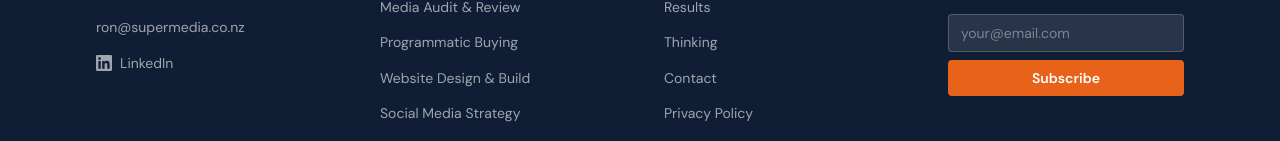
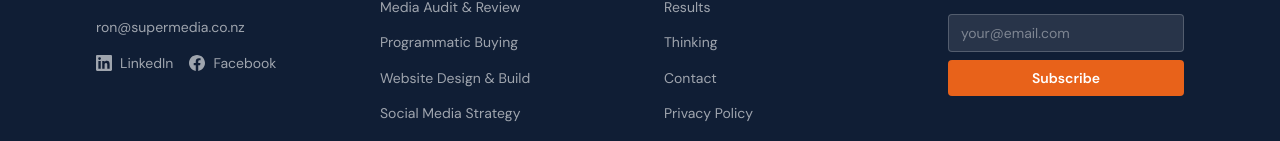
Before and after one commit to ron571/supermedia-website, a Next.js app: page / in a window 1280 px wide. Shown: the part 8045-8186 px from the top of the page. Built offline with nearby package versions, Linux system fonts and the light colour scheme; no server answers.

Commit message:
feat: add Facebook link to footer, update schema sameAs

```diff
--- a/src/app/(main)/page.tsx
+++ b/src/app/(main)/page.tsx
@@ -31,7 +31,7 @@ const jsonLd = {
         name: "Ron Sneddon",
         jobTitle: "Founder & Independent Media Consultant",
         url: "https://supermedia.co.nz/about",
-        sameAs: ["https://linkedin.com/in/ron-sneddon"],
+        sameAs: ["https://linkedin.com/in/ron-sneddon", "https://www.facebook.com/supermedialtd/"],
       },
       areaServed: {
         "@type": "Country",
--- a/src/components/Footer.tsx
+++ b/src/components/Footer.tsx
@@ -37,16 +37,28 @@ export default function Footer() {
             >
               ron@supermedia.co.nz
             </a>
+            <div className="mt-4 flex items-center gap-4">
               <a
                 href="https://linkedin.com/in/ron-sneddon"
                 target="_blank"
                 rel="noopener noreferrer"
-              className="mt-4 inline-flex items-center gap-2 text-sm text-white/60 hover:text-white transition-colors"
+                className="inline-flex items-center gap-2 text-sm text-white/60 hover:text-white transition-colors"
                 aria-label="Ron Sneddon on LinkedIn"
               >
                 <LinkedInIcon />
                 LinkedIn
               </a>
+              <a
+                href="https://www.facebook.com/supermedialtd/"
+                target="_blank"
+                rel="noopener noreferrer"
+                className="inline-flex items-center gap-2 text-sm text-white/60 hover:text-white transition-colors"
+                aria-label="Super Media on Facebook"
+              >
+                <FacebookIcon />
+                Facebook
+              </a>
+            </div>
           </div>
 
           {/* Col 2 — Services */}
@@ -140,6 +152,20 @@ export default function Footer() {
   );
 }
 
+function FacebookIcon() {
+  return (
+    <svg
+      width="16"
+      height="16"
+      viewBox="0 0 24 24"
+      fill="currentColor"
+      aria-hidden="true"
+    >
+      <path d="M24 12.073c0-6.627-5.373-12-12-12s-12 5.373-12 12c0 5.99 4.388 10.954 10.125 11.854v-8.385H7.078v-3.47h3.047V9.43c0-3.007 1.792-4.669 4.533-4.669 1.312 0 2.686.235 2.686.235v2.953H15.83c-1.491 0-1.956.925-1.956 1.874v2.25h3.328l-.532 3.47h-2.796v8.385C19.612 23.027 24 18.062 24 12.073z" />
+    </svg>
+  );
+}
+
 function LinkedInIcon() {
   return (
     <svg
```
Also changed, not shown: 1 other file (tests, documents, lock files or other folders). Lines whose indentation alone changed are shown as unchanged.
